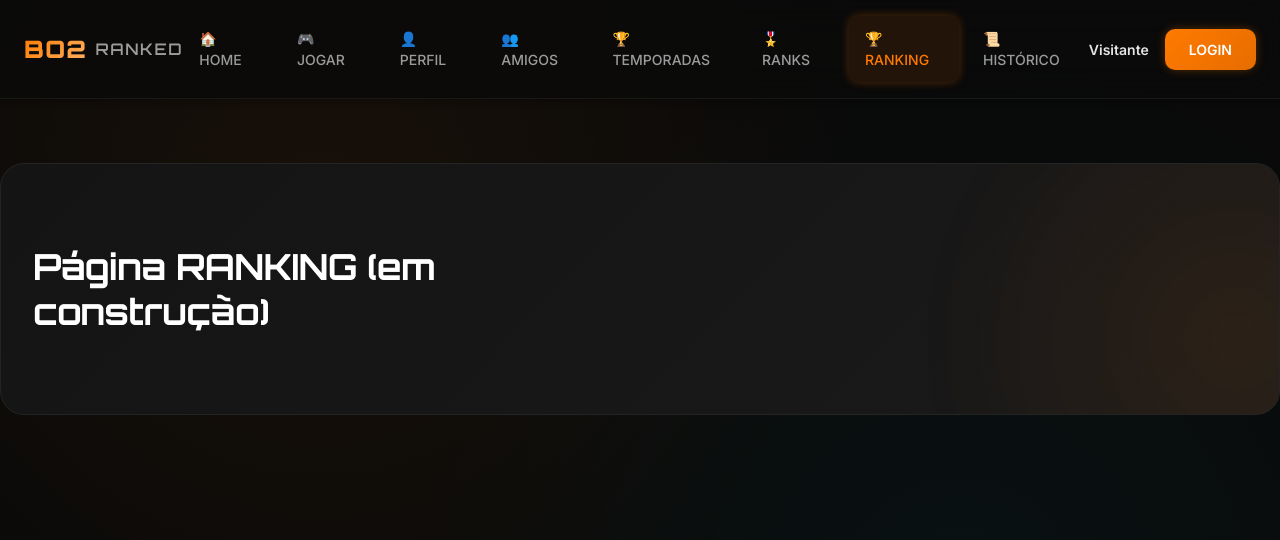
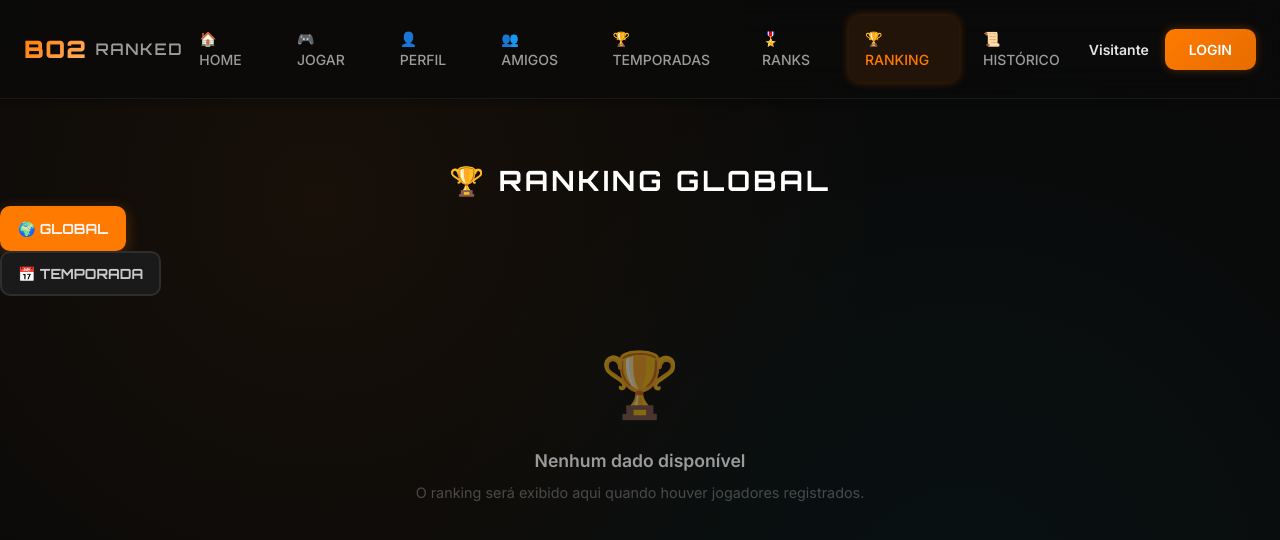
Before and after one commit to alanaraujo-bit/BO2-RANKEADO, a Next.js app: page / in a window 1280 px wide. Both pictures are taken after a click on the link "🏆 RANKING". Shown: the top 540 px of the page. Built offline with nearby package versions, Linux system fonts and the light colour scheme; a web font is replaced by a local one.

Commit message:
feat: migrar conteúdo da aba RANKING (leaderboard) para React

```diff
--- a/pages/index.js
+++ b/pages/index.js
@@ -1095,8 +1095,20 @@ export default function Home() {
         )}
         {activeTab === 'leaderboard' && (
           <div id="leaderboard" className="page active">
-            <div className="hero-banner hero-improved">
-              <h2 style={{color: '#fff'}}>Página RANKING (em construção)</h2>
+            <div className="section">
+              <h2 className="section-title">🏆 RANKING GLOBAL</h2>
+              <div className="leaderboard-filters">
+                <button className="filter-btn active" onClick={() => { /* filtro global */ }}>🌍 GLOBAL</button>
+                <button className="filter-btn" onClick={() => { /* filtro temporada */ }}>📅 TEMPORADA</button>
+              </div>
+              <div id="leaderboardTable">
+                {/* Tabela do ranking será preenchida via JS/API */}
+                <div className="empty-state" style={{padding: '40px 0', textAlign: 'center'}}>
+                  <div className="empty-state-icon">🏆</div>
+                  <div className="empty-state-text">Nenhum dado disponível</div>
+                  <div className="empty-state-hint">O ranking será exibido aqui quando houver jogadores registrados.</div>
+                </div>
+              </div>
             </div>
           </div>
         )}
```
